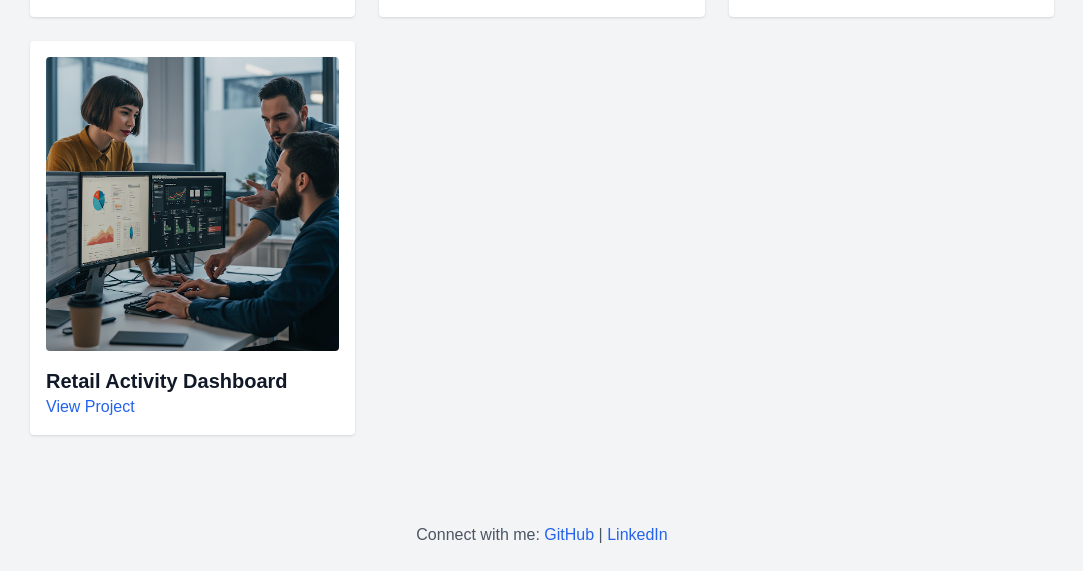
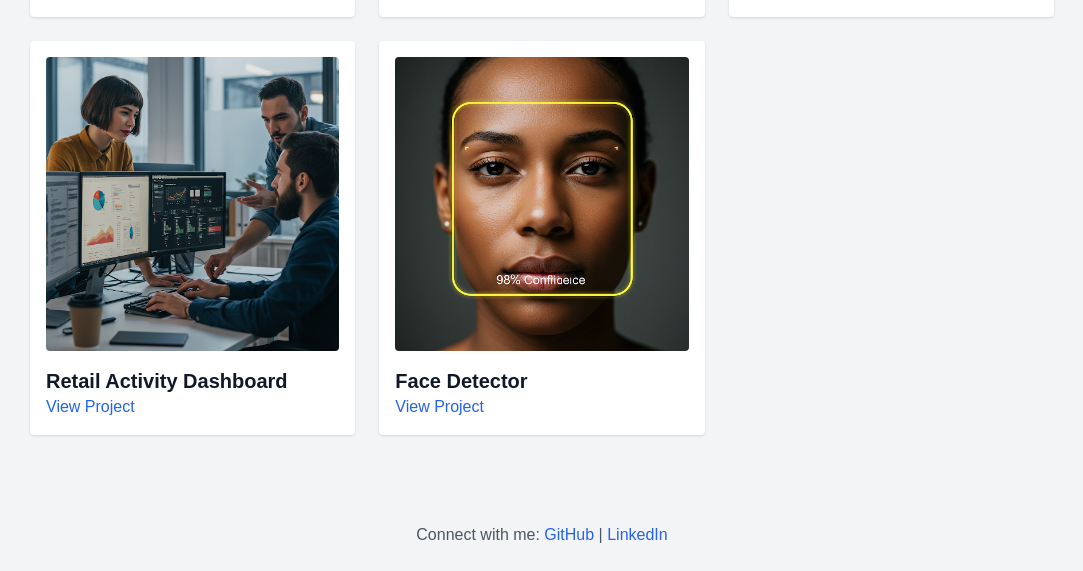
Before and after one commit to Selim321/website, a plain HTML site: page index.html in a window 1280 px wide. Shown: the part 2052-2623 px from the top of the page, without its empty margins (98-1181 px from the left). Drawn offline with nearby package versions, Linux system fonts and the light colour scheme.

Commit message:
added project

```diff
--- a/index.html
+++ b/index.html
@@ -78,6 +78,11 @@
                 <h3 class="text-xl font-semibold mt-4">Retail Activity Dashboard</h3>
                 <a href="https://github.com/Selim321/retail-dashboard" target="_blank" rel="noopener noreferrer" class="text-blue-600">View Project</a>
             </div>
+            <div class="bg-white p-4 shadow rounded">
+                <img src="/images/face-detect.png" alt="face" class="rounded">
+                <h3 class="text-xl font-semibold mt-4">Face Detector</h3>
+                <a href="https://github.com/Selim321/face-detector" target="_blank" rel="noopener noreferrer" class="text-blue-600">View Project</a>
+            </div>
         </div>
     </section>
 
```
Also changed, not shown: images/face-detect.png (added).
